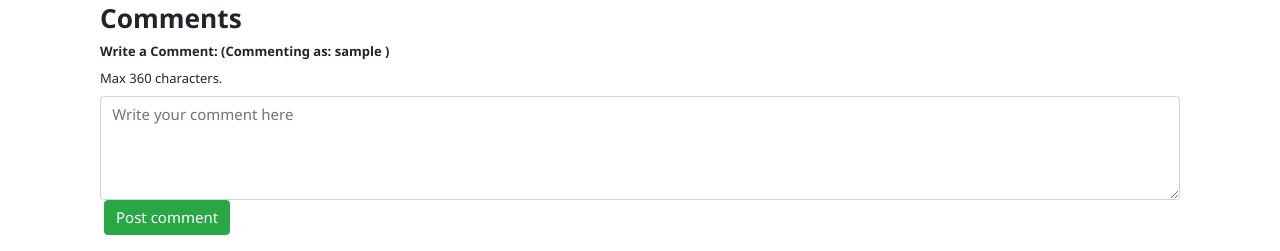
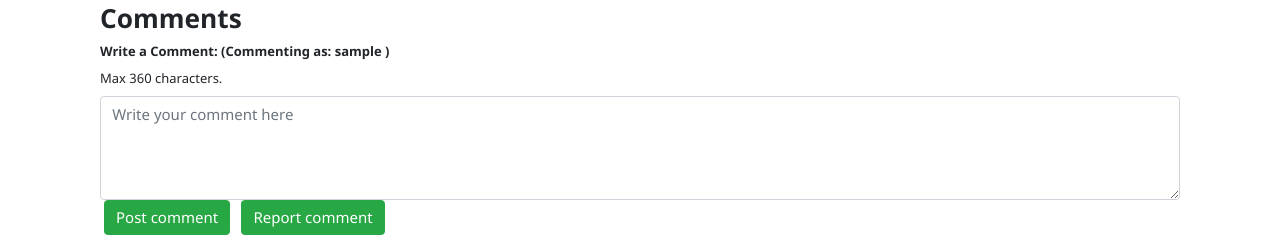
Before and after one commit to christypaul30/COMP313_Project_NOVEL-T, a Flask app: page /author-summary in a window 1280 px wide. Shown: the part 662-913 px from the top of the page. Run offline with Flask 2, Linux system fonts and the light colour scheme; the visitor is signed in with stand-in values (Sample User, id 1); data comes from the database, SQL or seed files in the repository; data that the repository does not hold is empty; some libraries are stand-ins or nearby versions.

Commit message:
button added

```diff
--- a/website/templates/simulator.html
+++ b/website/templates/simulator.html
@@ -130,8 +130,12 @@
             <label>Max 360 characters.</label>
             <textarea class="form-control" id="commentTextarea" rows="4" placeholder="Write your comment here" maxlength="360"></textarea>
             <button class="btn btn-success mx-1" type="button"
-                    onclick='comment({{book.id}}, document.getElementById("commentTextarea").value) ; report({{book.id}}, document.getElementById("commentTextarea").value) '>
+                    onclick='comment({{book.id}}, document.getElementById("commentTextarea").value)'>
                 Post comment
+            </button>
+            <button class="btn btn-success mx-1" type="button"
+                    onclick='report({{book.id}}, document.getElementById("commentTextarea").value) '>
+                Report comment
             </button>
         </form>
     </div>
--- a/website/views.py
+++ b/website/views.py
@@ -379,8 +379,20 @@ def postComment():
 @views.route('report-comment', methods=['POST'])
 @login_required
 def postReport():
+    comment = json.loads(request.data)
+    bookId = comment['bookId']
+    userId = current_user.id
+    username = current_user.username
+    message = comment['message']
+    book = Book.query.get(bookId)
+    if book:
+        insert_request = Comments(
+            book_id=bookId, user_id=userId, username=username, message=message
+        )
+        db.session.commit()
         flash('Comment posted to admin!',
-                category='success')
+              category='success')
+    return jsonify({})
 
 @views.route('delete-comment', methods=['POST'])
 @login_required
```
